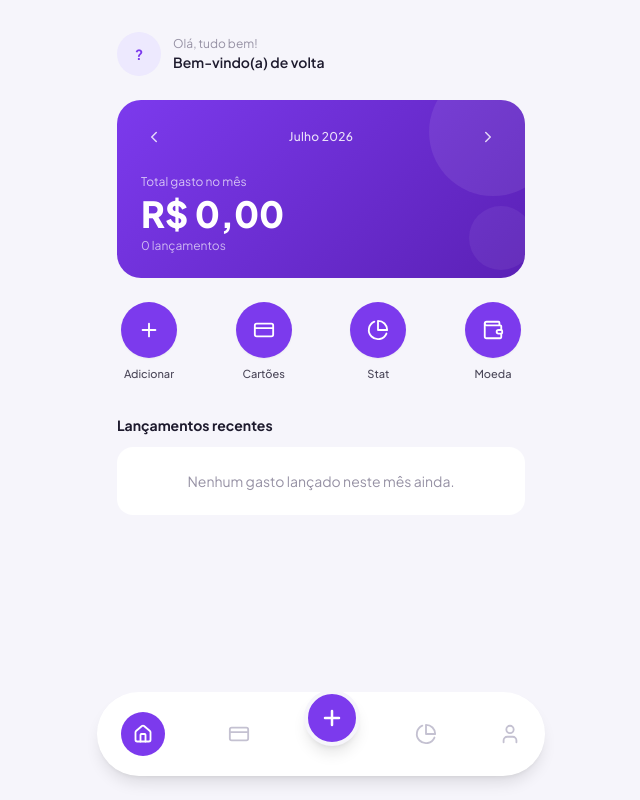
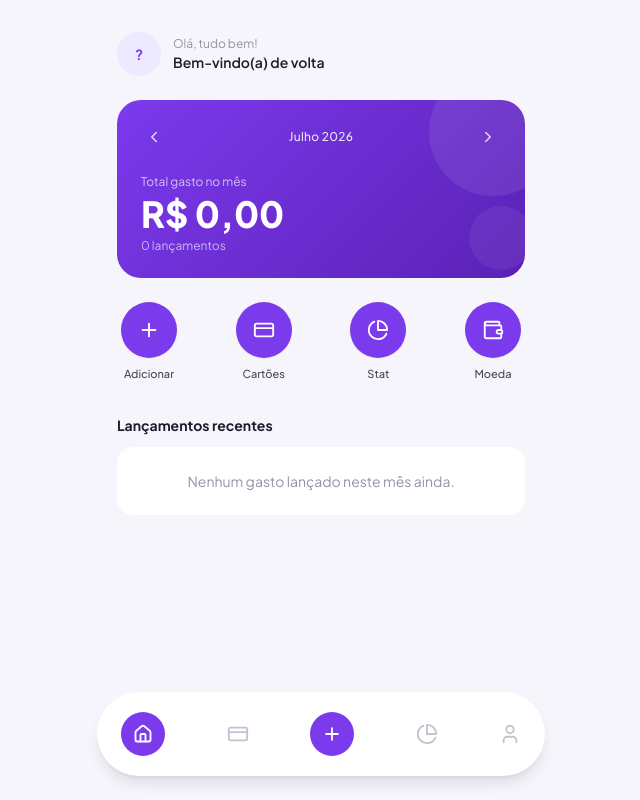
Before and after one commit to paulomendoncajiujitsu33/Controle-de-Gastos, a React (Vite) app: page / in a window 1280 px wide. Shown: the whole page, without its empty margins (319-959 px from the left). Built offline with nearby package versions, Linux system fonts and the light colour scheme.

Commit message:
Update App.jsx

```diff
--- a/src/App.jsx
+++ b/src/App.jsx
@@ -525,12 +525,12 @@ export default function App() {
             );
           })}
 
-          <button onClick={abrirModal} aria-label="Adicionar gasto" className="-mt-8">
+          <button onClick={abrirModal} aria-label="Adicionar gasto" className="p-2">
             <div
-              className="w-14 h-14 rounded-full flex items-center justify-center shadow-lg"
-              style={{ background: "#7C3AED", border: "4px solid #F6F5FB" }}
+              className="w-11 h-11 rounded-full flex items-center justify-center"
+              style={{ background: "#7C3AED" }}
             >
-              <Plus size={24} color="#fff" strokeWidth={2.5} />
+              <Plus size={20} color="#fff" strokeWidth={2.2} />
             </div>
           </button>
 
```
